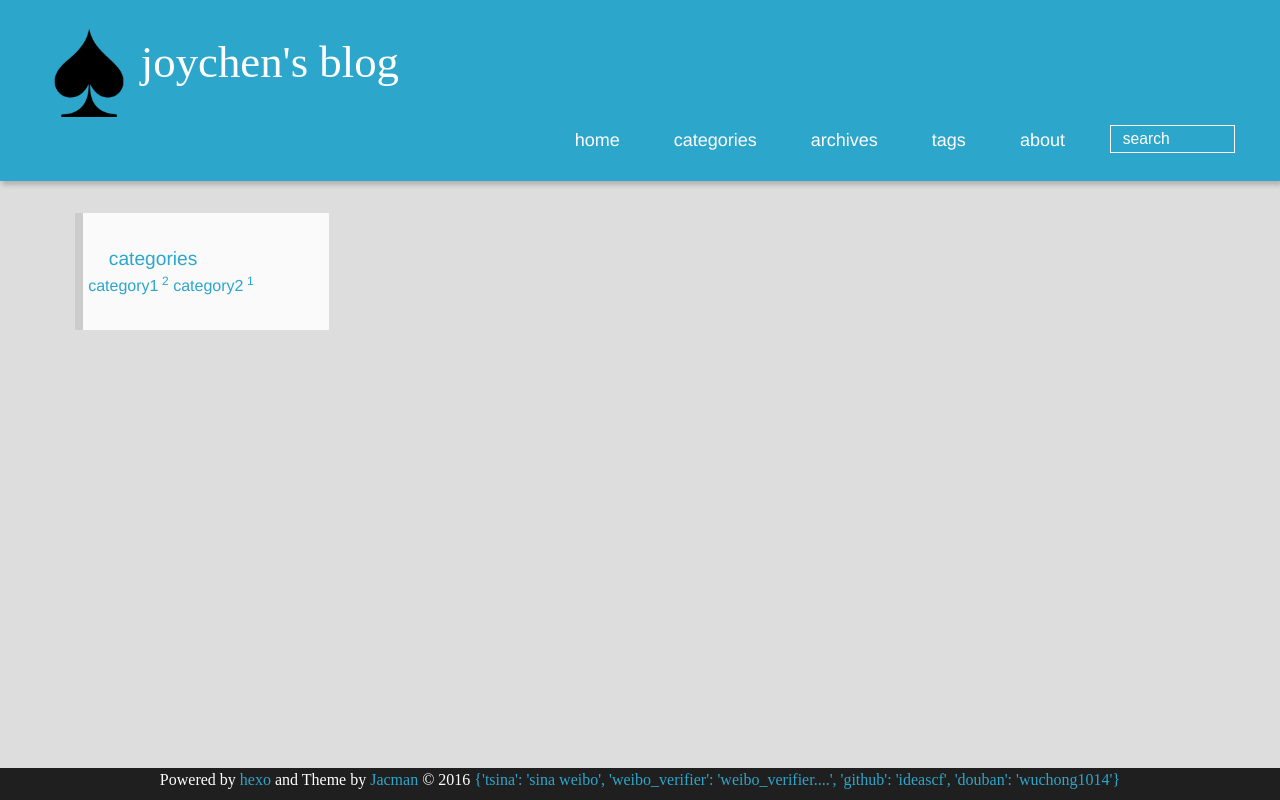
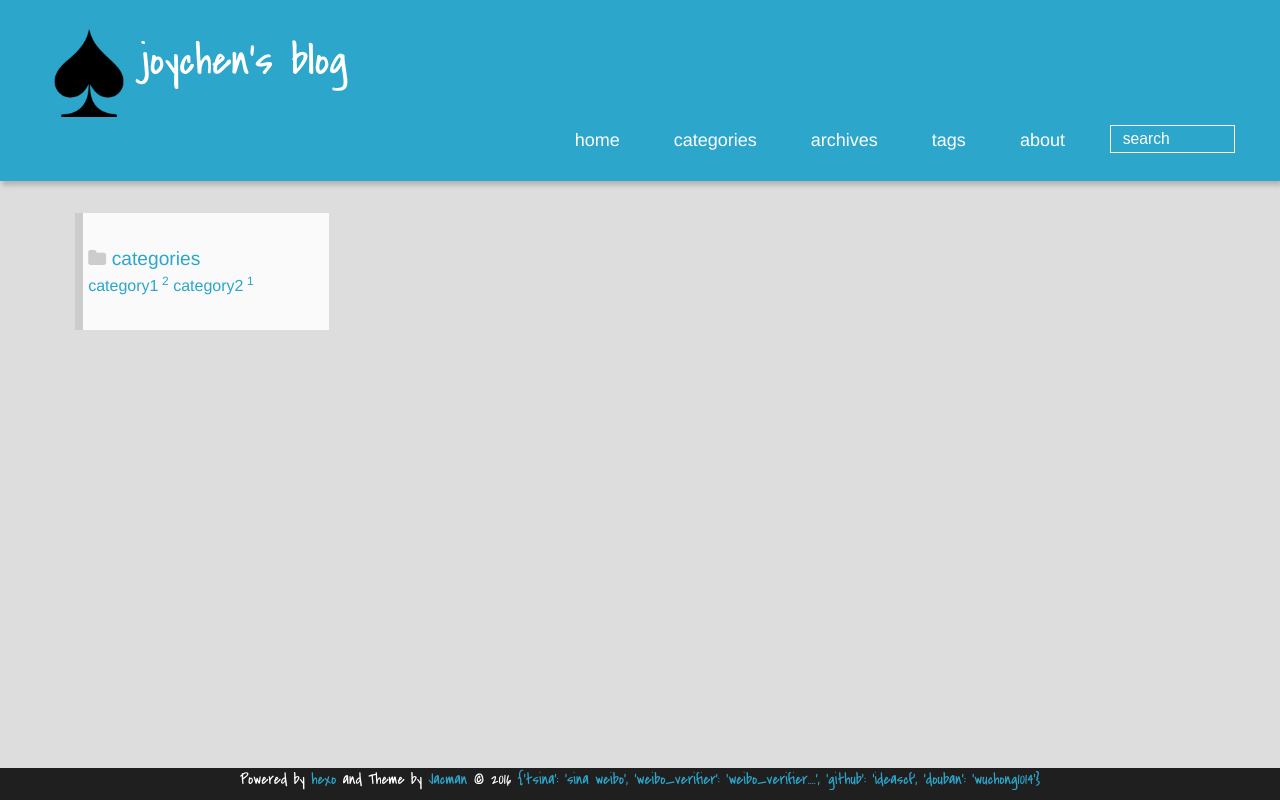
Before and after one commit to ideascf/jacman-flask, a Flask app: page /categories/1 in a window 1280 px wide. Run offline with Flask 2, Linux system fonts and the light colour scheme; some web fonts are replaced.

Commit message:
Bugfixed. css文件中字体路径不正确

```diff
--- a/static/css/style.css
+++ b/static/css/style.css
@@ -95,7 +95,7 @@ a img {
   font-weight: normal;
   font-style: normal;
   src: url("../font/coveredbyyourgrace-webfont.eot");
-  src: url("../font/coveredbyyourgrace-webfont.eot?#iefix") format('embedded-opentype'), url("../font/coveredbyyourgrace-webfont.svg#covered_by_your_graceregular") format('svg');
+  src: url("../font/coveredbyyourgrace-webfont.eot?#iefix") format('embedded-opentype'), url("../font/coveredbyyourgrace-webfont.svg#covered_by_your_graceregular") format('svg'), url("../font/coveredbyyourgrace-webfont.woff") format('woff'), url("../font/coveredbyyourgrace-webfont.ttf") format('truetype');
 }
 /* icon Font */
 @font-face {
@@ -103,13 +103,14 @@ a img {
   font-style: normal;
   font-weight: normal;
   src: url("../font/fontawesome-webfont.eot?v=#4.0.3");
+  src: url("../font/fontawesome-webfont.eot?#iefix&v=#4.0.3") format("embedded-opentype"), url("../font/fontawesome-webfont.woff?v=#4.0.3") format("woff"), url("../font/fontawesome-webfont.ttf?v=#4.0.3") format("truetype"), url("../font/fontawesome-webfont.svg#fontawesomeregular?v=#4.0.3") format("svg");
 }
 @font-face {
   font-family: "fontdiao";
   font-weight: normal;
   font-style: normal;
   src: url("../font/fontdiao.eot");
-  src: url("../font/fontdiao.eot?#iefix") format('embedded-opentype'), url("../font/fontdiao.svg#fontdiao") format('svg');
+  src: url("../font/fontdiao.eot?#iefix") format('embedded-opentype'), url("../font/fontdiao.svg#fontdiao") format('svg'), url("../font/fontdiao.woff") format('woff'), url("../font/fontdiao.ttf") format('truetype');
 }
 /* Public style */
 * {
@@ -1940,7 +1941,7 @@ footer {
   width: 6.875em;
   height: 6.875em;
   margin: 0 auto;
-  background: no-repeat url("../img/author.jpg") left top;
+  background: no-repeat url("..//static/img/author.jpg") left top;
   -webkit-background-size: 6.875em 6.875em;
   -moz-background-size: 6.875em 6.875em;
   background-size: 6.875em 6.875em;
--- a/static/css/stylus/_base/font.styl
+++ b/static/css/stylus/_base/font.styl
@@ -9,8 +9,8 @@ customfont(family, filename)
     font-style normal
     src url(font-url(filename + '.eot'))
     src url(font-url(filename + '.eot?#iefix')) format('embedded-opentype'),
-    url(font-url(filename + '.svg#'+ family)) format('svg')
-    url(font-url(filename + '.woff')) format('woff')
+    url(font-url(filename + '.svg#'+ family)) format('svg'),
+    url(font-url(filename + '.woff')) format('woff'),
     url(font-url(filename + '.ttf')) format('truetype')
 
 customfont(font-custom-family,font-custom-filename)
@@ -22,9 +22,9 @@ iconfont(family, filename,font-icon-version)
     font-style normal
     font-weight normal
     src url(font-url(filename + ".eot?v=#" + font-icon-version))
-    src url(font-url(filename + ".eot?#iefix&v=#" + font-icon-version)) format("embedded-opentype")
-         url(font-url(filename + ".woff?v=#" + font-icon-version)) format("woff")
-         url(font-url(filename + ".ttf?v=#" + font-icon-version)) format("truetype")
+    src url(font-url(filename + ".eot?#iefix&v=#" + font-icon-version)) format("embedded-opentype"),
+         url(font-url(filename + ".woff?v=#" + font-icon-version)) format("woff"),
+         url(font-url(filename + ".ttf?v=#" + font-icon-version)) format("truetype"),
          url(font-url(filename + ".svg#fontawesomeregular?v=#" + font-icon-version)) format("svg")
 
 iconfont(font-icon-family,font-icon-filename,font-icon-version)
--- a/static/css/stylus/_base/variable.styl
+++ b/static/css/stylus/_base/variable.styl
@@ -52,7 +52,7 @@ ShowCustomFont = true
 font-size = 100%
 line-height = 1.5
 //image
-author-img = "img/author.jpg"
+author-img = "/static/img/author.jpg"
 
 //comment
 duoshuo = ""
```
